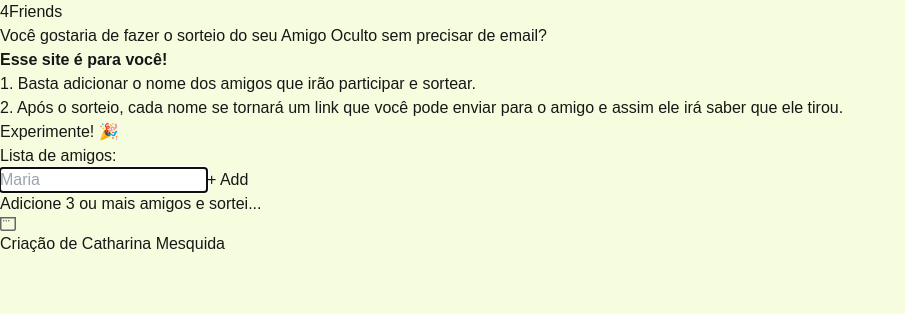
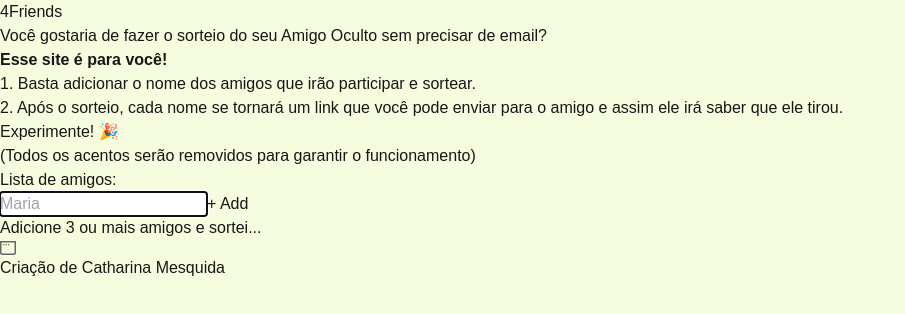
Before and after one commit to acmesquita/4friends, a Next.js app: page / in a window 1280 px wide. Shown: the top 314 px of the page, without its empty margins (0-905 px from the left). Built offline with nearby package versions, Linux system fonts and the light colour scheme.

Commit message:
fix: remove accentuations from person names

```diff
--- a/src/app/page.tsx
+++ b/src/app/page.tsx
@@ -2,6 +2,7 @@
 import Image from "next/image";
 import { useState } from "react";
 import { SecretFriend, DrawnResult } from "@/services/secret_friend";
+import { Utils } from "@/utils"
 
 export default function Home() {
   const [peoples, setPeoples] = useState<string[]>([])
@@ -10,7 +11,8 @@ export default function Home() {
   function addingPerson(formData: FormData) {
     const person = formData.get("name");
     if (person) {
-      setPeoples([...peoples, person.toString()])
+      const person_normalize = Utils.nomalize(person.toString())
+      setPeoples([...peoples, person_normalize])
     }
   }
 
@@ -34,6 +36,9 @@ export default function Home() {
         </ol>
         <ol className="text-green-700 text-md w-72 text-center">
           Experimente! 🎉
+        </ol>
+        <ol className="text-green-700 font-semibold text-xs w-72 text-center">
+          (Todos os acentos serão removidos para garantir o funcionamento)
         </ol>
       </ul>
       <ul className="w-full h-72 overflow-auto bg-yellow-100 p-2 rounded-md">
--- a/src/utils/index.ts
+++ b/src/utils/index.ts
@@ -12,4 +12,8 @@ export class Utils {
 		return result
 	}
 
+	static nomalize(text: string): string {
+		return text.normalize("NFD").replace(/[\u0300-\u036f]/g, "")
+	}
+
 }
```
